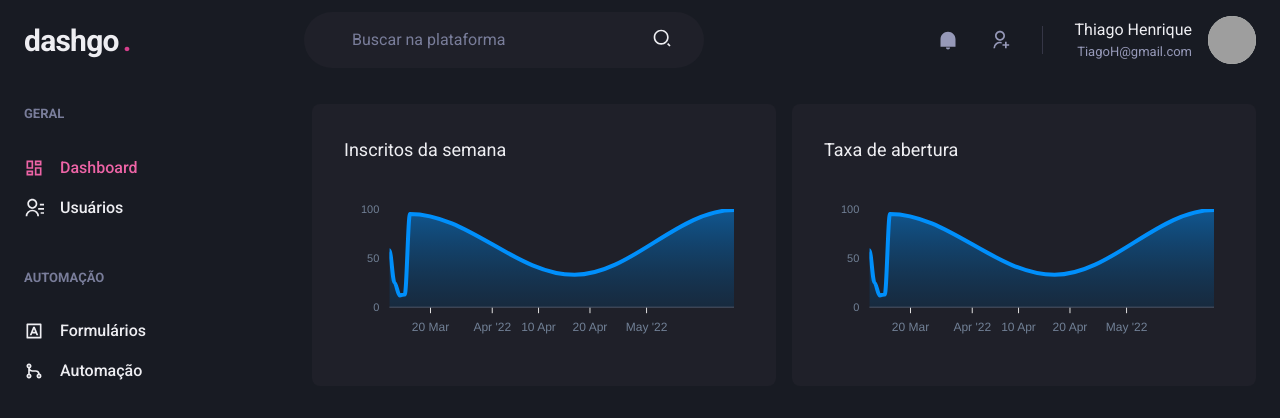
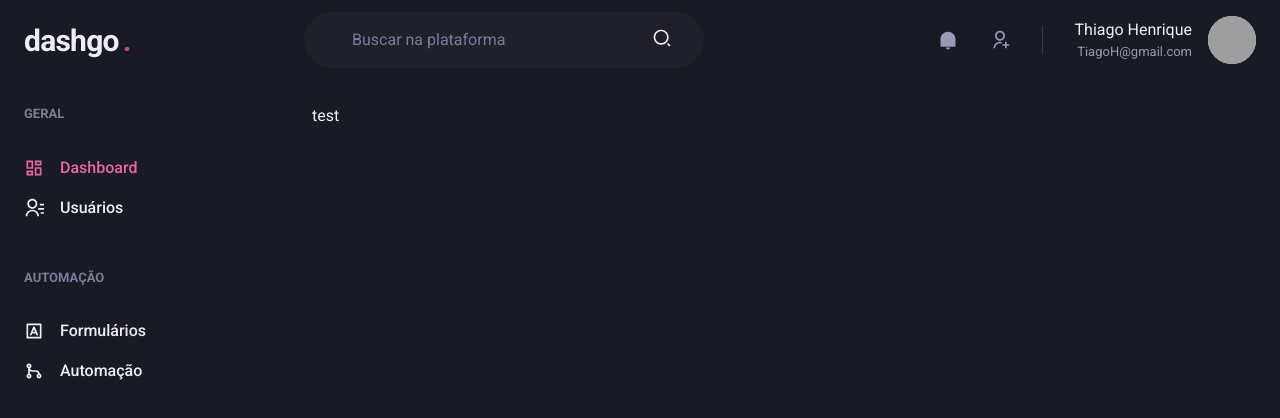
Before and after one commit to fna1r/dashgo, a Next.js app: page /dashboard in a window 1280 px wide. Shown: the top 418 px of the page. Built offline with nearby package versions, Linux system fonts and the light colour scheme; grey boxes are pictures that could not be loaded.

Commit message:
Update dashboard.tsx

```diff
--- a/src/pages/dashboard.tsx
+++ b/src/pages/dashboard.tsx
@@ -3,62 +3,6 @@ import dynamic from "next/dynamic";
 import { Header } from "../components/Header";
 import { Sidebar } from "../components/Sidebar";
 
-const Chart = dynamic(() => import('react-apexcharts'), {
-    ssr: false,
-})
-
-//personalizando o grafico
-const options = {
-    chart: {
-        toolbar: {
-            show: false,
-        },
-        zoom: {
-            enabled: false,
-        },
-        foreColor: theme.colors.gray[500]
-    },
-    grid: {
-        show: false,
-    },
-    dataLabels: {
-        enabled: false,
-    },
-    tooltip: {
-        enabled: false,
-    },
-    xaxis: {
-        type: 'datetime',
-        axisBorder: {
-            color: theme.colors.gray[600]
-        },
-        axisTocks: {
-            color: theme.colors.gray[600]
-        },
-        categories: [
-            '2022-03-12T00:00:25.000Z',
-            '2022-03-13T00:00:00.000Z',
-            '2022-03-14T00:00:00.000Z',
-            '2022-03-15T00:00:00.000Z',
-            '2022-03-16T00:00:00.000Z',
-            '2022-04-17T00:00:00.000Z',
-            '2022-05-18T00:00:00.000Z',
-        ],
-    },
-    fill: {
-        opacity: 0.3,
-        type: 'gradient',
-        gradient: {
-            shade: 'dark',
-            opacityFrom: 0.7,
-            opacityto: 0.3,
-        }
-    },
-};
-
-const series = [
-    {name: 'series1', data: [58, 25, 12, 13, 95, 33 ,99]}
-]
 
 export default function Dashboard() {
     return (
@@ -67,26 +11,7 @@ export default function Dashboard() {
             <Flex w='100%' my='6' maxWidth={1480} mx='auto' px='6'>
                 <Sidebar />
 
-                <SimpleGrid flex='1' gap='4' minChildWidth='320px' alignItems='flex-start'>
-                    <Box
-                        p={['6','8']}
-                        bg='gray.800'
-                        borderRadius={8}
-                        pb='4'
-                    >
-                        <Text fontSize='lg' mb='4'>Inscritos da semana</Text>
-                        <Chart options={options} series={series} type="area" height={160}/>
-                    </Box>
-                    <Box
-                        p={['6','8']}
-                        bg='gray.800'
-                        borderRadius={8}
-                        pb='4'
-                    >
-                        <Text fontSize='lg' mb='4'>Taxa de abertura</Text>
-                        <Chart options={options} series={series} type="area" height={160}/>
-                    </Box>
-                </SimpleGrid>
+                test
             </Flex>
         </Flex>
     )
```
